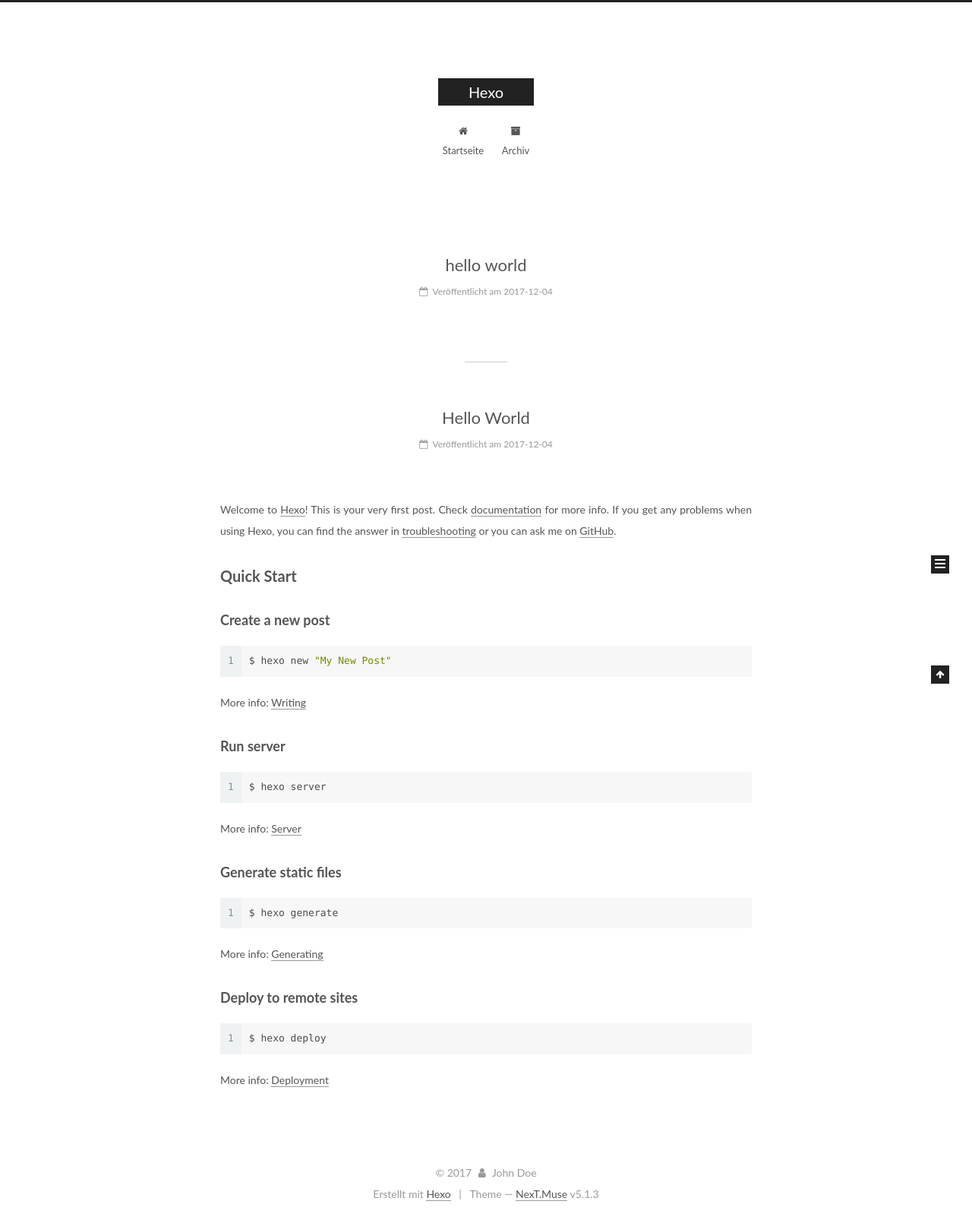
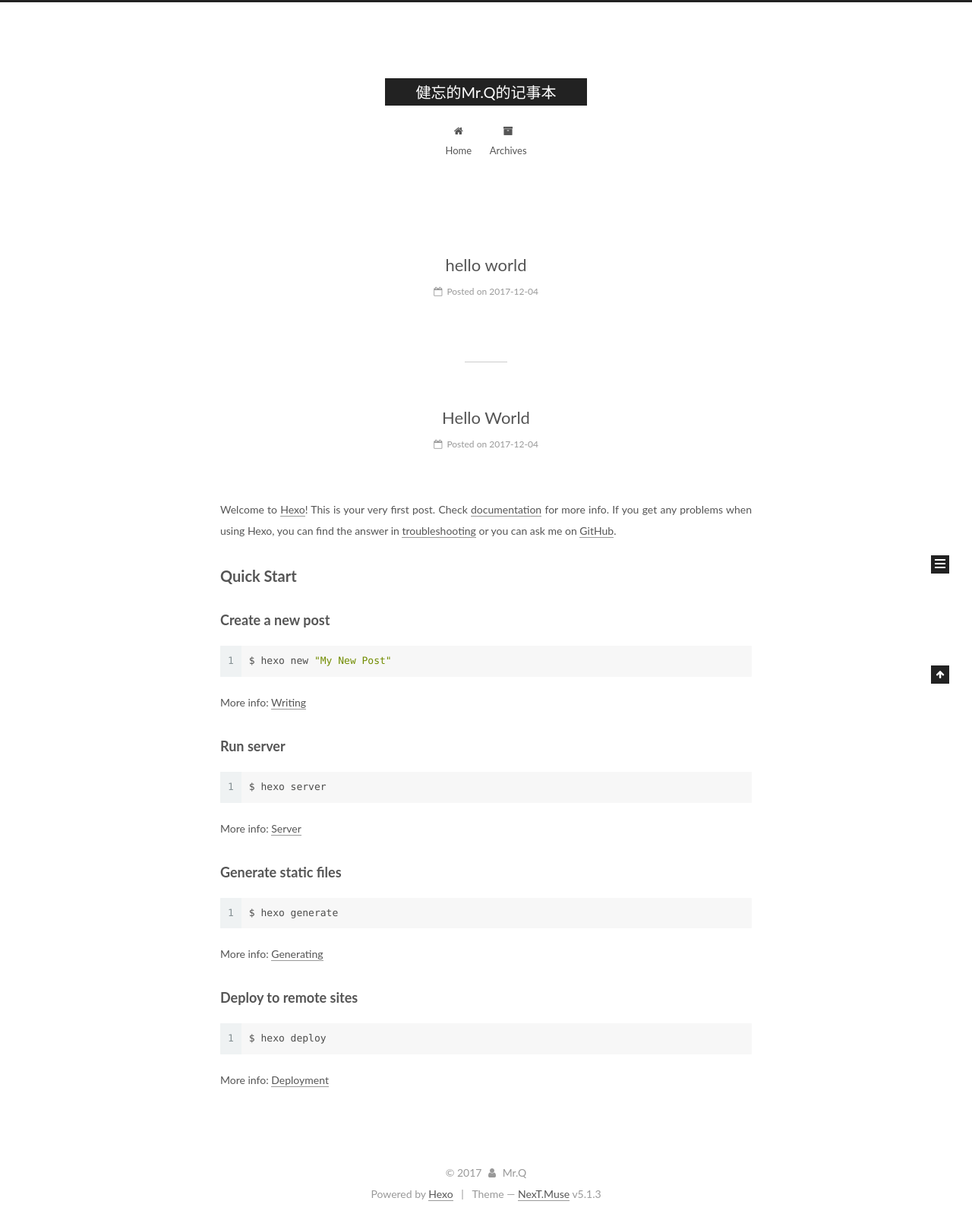
Before and after one commit to eveningqn/eveningqn.github.io, a plain HTML site: page index.html in a window 1280 px wide. Shown: the whole page at 76% size. Drawn offline with Linux system fonts and the light colour scheme.

Commit message:
Site updated: 2017-12-04 17:34:53

```diff
--- a/css/main.css
+++ b/css/main.css
@@ -1822,7 +1822,7 @@
   width: 4px;
   height: 4px;
   border-radius: 50%;
-  background: #ec9afe;
+  background: #fc1a4f;
 }
 .links-of-blogroll {
   font-size: 13px;
--- a/index.html
+++ b/index.html
@@ -80,11 +80,11 @@
 
 
 <meta property="og:type" content="website">
-<meta property="og:title" content="Hexo">
+<meta property="og:title" content="健忘的Mr.Q的记事本">
 <meta property="og:url" content="http://yoursite.com/index.html">
-<meta property="og:site_name" content="Hexo">
+<meta property="og:site_name" content="健忘的Mr.Q的记事本">
 <meta name="twitter:card" content="summary">
-<meta name="twitter:title" content="Hexo">
+<meta name="twitter:title" content="健忘的Mr.Q的记事本">
 
 
 
@@ -120,7 +120,7 @@
 
 
 
-  <title>Hexo</title>
+  <title>健忘的Mr.Q的记事本</title>
 
 
 
@@ -151,7 +151,7 @@
     <div class="custom-logo-site-title">
       <a href="/"  class="brand" rel="start">
         <span class="logo-line-before"><i></i></span>
-        <span class="site-title">Hexo</span>
+        <span class="site-title">健忘的Mr.Q的记事本</span>
         <span class="logo-line-after"><i></i></span>
       </a>
     </div>
@@ -181,7 +181,7 @@
 
               <i class="menu-item-icon fa fa-fw fa-home"></i> <br />
 
-            Startseite
+            Home
           </a>
         </li>
 
@@ -191,7 +191,7 @@
 
               <i class="menu-item-icon fa fa-fw fa-archive"></i> <br />
 
-            Archiv
+            Archives
           </a>
         </li>
 
@@ -231,13 +231,13 @@
     <link itemprop="mainEntityOfPage" href="http://yoursite.com/2017/12/04/hello-world-1/">
 
     <span hidden itemprop="author" itemscope itemtype="http://schema.org/Person">
-      <meta itemprop="name" content="John Doe">
+      <meta itemprop="name" content="Mr.Q">
       <meta itemprop="description" content="">
       <meta itemprop="image" content="/images/avatar.gif">
     </span>
 
     <span hidden itemprop="publisher" itemscope itemtype="http://schema.org/Organization">
-      <meta itemprop="name" content="Hexo">
+      <meta itemprop="name" content="健忘的Mr.Q的记事本">
     </span>
 
 
@@ -257,7 +257,7 @@
                 <i class="fa fa-calendar-o"></i>
               </span>
 
-                <span class="post-meta-item-text">Veröffentlicht am</span>
+                <span class="post-meta-item-text">Posted on</span>
 
               <time title="Post created" itemprop="dateCreated datePublished" datetime="2017-12-04T16:04:03+08:00">
                 2017-12-04
@@ -350,13 +350,13 @@
     <link itemprop="mainEntityOfPage" href="http://yoursite.com/2017/12/04/hello-world/">
 
     <span hidden itemprop="author" itemscope itemtype="http://schema.org/Person">
-      <meta itemprop="name" content="John Doe">
+      <meta itemprop="name" content="Mr.Q">
       <meta itemprop="description" content="">
       <meta itemprop="image" content="/images/avatar.gif">
     </span>
 
     <span hidden itemprop="publisher" itemscope itemtype="http://schema.org/Organization">
-      <meta itemprop="name" content="Hexo">
+      <meta itemprop="name" content="健忘的Mr.Q的记事本">
     </span>
 
 
@@ -376,7 +376,7 @@
                 <i class="fa fa-calendar-o"></i>
               </span>
 
-                <span class="post-meta-item-text">Veröffentlicht am</span>
+                <span class="post-meta-item-text">Posted on</span>
 
               <time title="Post created" itemprop="dateCreated datePublished" datetime="2017-12-04T15:34:26+08:00">
                 2017-12-04
@@ -497,7 +497,7 @@
         <div class="site-overview">
           <div class="site-author motion-element" itemprop="author" itemscope itemtype="http://schema.org/Person">
 
-              <p class="site-author-name" itemprop="name">John Doe</p>
+              <p class="site-author-name" itemprop="name">Mr.Q</p>
               <p class="site-description motion-element" itemprop="description"></p>
           </div>
 
@@ -509,7 +509,7 @@
                 <a href="/archives/">
 
                   <span class="site-state-item-count">2</span>
-                  <span class="site-state-item-name">Artikel</span>
+                  <span class="site-state-item-name">posts</span>
                 </a>
               </div>
 
@@ -555,13 +555,13 @@
   <span class="with-love">
     <i class="fa fa-user"></i>
   </span>
-  <span class="author" itemprop="copyrightHolder">John Doe</span>
+  <span class="author" itemprop="copyrightHolder">Mr.Q</span>
 
 
 </div>
 
 
-  <div class="powered-by">Erstellt mit  <a class="theme-link" target="_blank" href="https://hexo.io">Hexo</a></div>
+  <div class="powered-by">Powered by <a class="theme-link" target="_blank" href="https://hexo.io">Hexo</a></div>
 
 
 
```
Also changed, not shown: 2017/12/04/hello-world-1/index.html (+12 -12 lines), 2017/12/04/hello-world/index.html (+14 -14 lines), archives/2017/12/index.html (+12 -12 lines), archives/2017/index.html (+12 -12 lines), archives/index.html (+12 -12 lines).
